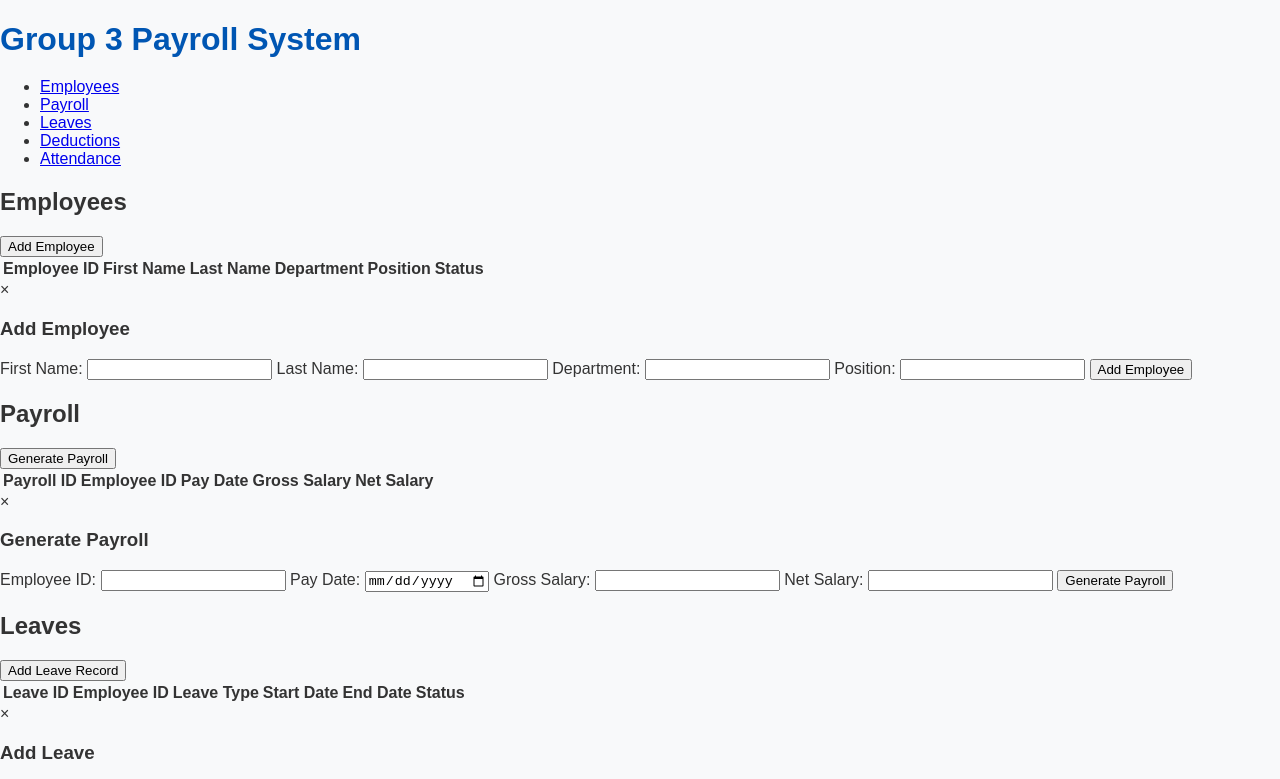
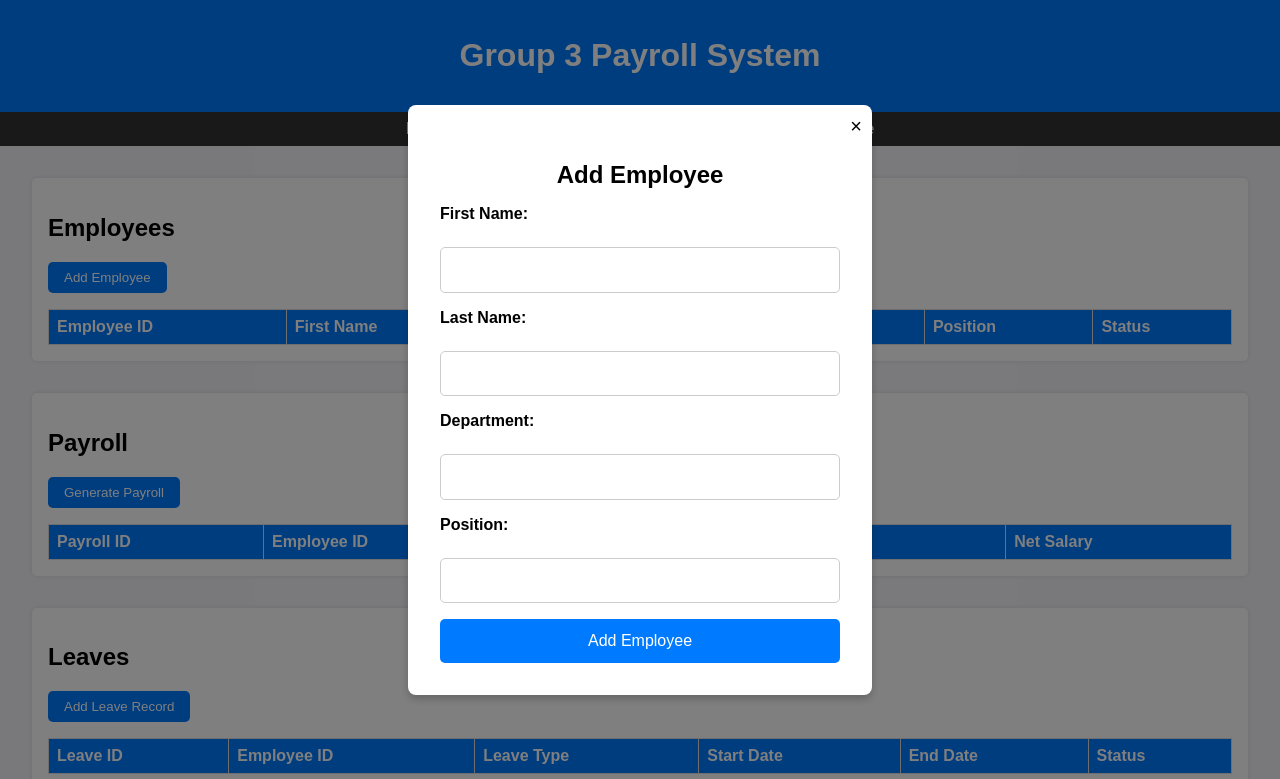
Before and after one commit to zerefidk/database, a plain HTML site: page index.html in a window 1280 px wide. Both pictures are taken after a click on the button "Add Employee". Shown: the top 779 px of the page. Drawn offline with Linux system fonts and the light colour scheme.

Commit message:
Update styles.css

```diff
--- a/styles.css
+++ b/styles.css
@@ -1,58 +1,167 @@
+/* General body and layout styling */
 body {
     font-family: Arial, sans-serif;
-    background-color: #f8f9fa;
-    color: #333;
     margin: 0;
     padding: 0;
+    background-color: #f4f4f9;
 }
 
-.container {
-    width: 80%;
-    margin: 20px auto;
+header {
+    background-color: #007bff;
+    color: white;
+    padding: 1rem;
     text-align: center;
 }
 
-header h1 {
-    margin-bottom: 20px;
-    color: #0056b3;
+nav {
+    background-color: #333;
+    color: white;
+    padding: 0.5rem;
 }
 
-.entity-buttons {
-    margin-bottom: 20px;
+nav ul {
+    list-style: none;
+    margin: 0;
+    padding: 0;
+    display: flex;
+    justify-content: center;
 }
 
-.entity-buttons button {
-    padding: 10px 15px;
-    margin: 5px;
-    border: none;
+nav ul li {
+    margin: 0 1rem;
+}
+
+nav ul li a {
+    color: white;
+    text-decoration: none;
+}
+
+/* Main content area */
+main {
+    padding: 2rem;
+}
+
+section {
+    margin-bottom: 2rem;
+    background-color: white;
+    padding: 1rem;
     border-radius: 5px;
+    box-shadow: 0 0 5px rgba(0, 0, 0, 0.1);
+}
+
+/* Table Styling */
+table {
+    width: 100%;
+    border-collapse: collapse;
+    margin-top: 1rem;
+}
+
+table th, table td {
+    border: 1px solid #ddd;
+    padding: 0.5rem;
+    text-align: left;
+}
+
+table th {
     background-color: #007bff;
     color: white;
-    font-size: 16px;
+}
+
+/* Action buttons */
+.action-btn {
+    background-color: #007bff;
+    color: white;
+    border: none;
+    padding: 0.5rem 1rem;
+    border-radius: 5px;
+    cursor: pointer;
+}
+
+.action-btn:hover {
+    background-color: #0056b3;
+}
+
+/* Modal Styling */
+.modal {
+    display: none;
+    position: fixed;
+    top: 0;
+    left: 0;
+    width: 100%;
+    height: 100%;
+    background: rgba(0, 0, 0, 0.5);
+    justify-content: center;
+    align-items: center;
+}
+
+.modal-content {
+    background: white;
+    padding: 2rem;
+    border-radius: 8px;
+    width: 400px;
+    position: relative;
+    box-shadow: 0 4px 8px rgba(0, 0, 0, 0.2);
+}
+
+.close {
+    position: absolute;
+    top: 10px;
+    right: 10px;
+    font-size: 20px;
+    cursor: pointer;
+}
+
+/* Form Styling inside the Modal */
+form {
+    display: flex;
+    flex-direction: column;
+    gap: 1rem;
+}
+
+label {
+    font-weight: bold;
+    font-size: 1rem;
+    margin-bottom: 0.5rem;
+}
+
+input[type="text"] {
+    padding: 0.8rem;
+    font-size: 1rem;
+    border: 1px solid #ccc;
+    border-radius: 5px;
+    transition: border-color 0.3s ease;
+}
+
+input[type="text"]:focus {
+    border-color: #007bff;
+    outline: none;
+}
+
+button[type="submit"] {
+    background-color: #007bff;
+    color: white;
+    border: none;
+    padding: 0.8rem 1.5rem;
+    font-size: 1rem;
+    border-radius: 5px;
     cursor: pointer;
     transition: background-color 0.3s ease;
 }
 
-.entity-buttons button:hover {
+button[type="submit"]:hover {
     background-color: #0056b3;
 }
 
-.entity-info, .db-code {
-    text-align: left;
-    margin-top: 20px;
-    padding: 10px;
-    border: 1px solid #ccc;
-    border-radius: 5px;
-    background: white;
+/* Styling for Modals */
+.modal-content h3 {
+    text-align: center;
+    font-size: 1.5rem;
+    margin-bottom: 1rem;
 }
 
-.entity-info h2, .db-code h2 {
-    margin-bottom: 10px;
+/* Responsive Design for Mobile */
+@media (max-width: 600px) {
+    .modal-content {
+        width: 90%;
+    }
 }
-
-pre {
-    background: #f4f4f4;
-    padding: 10px;
-    border-radius: 5px;
-    overflow-x: auto;
-}
```
